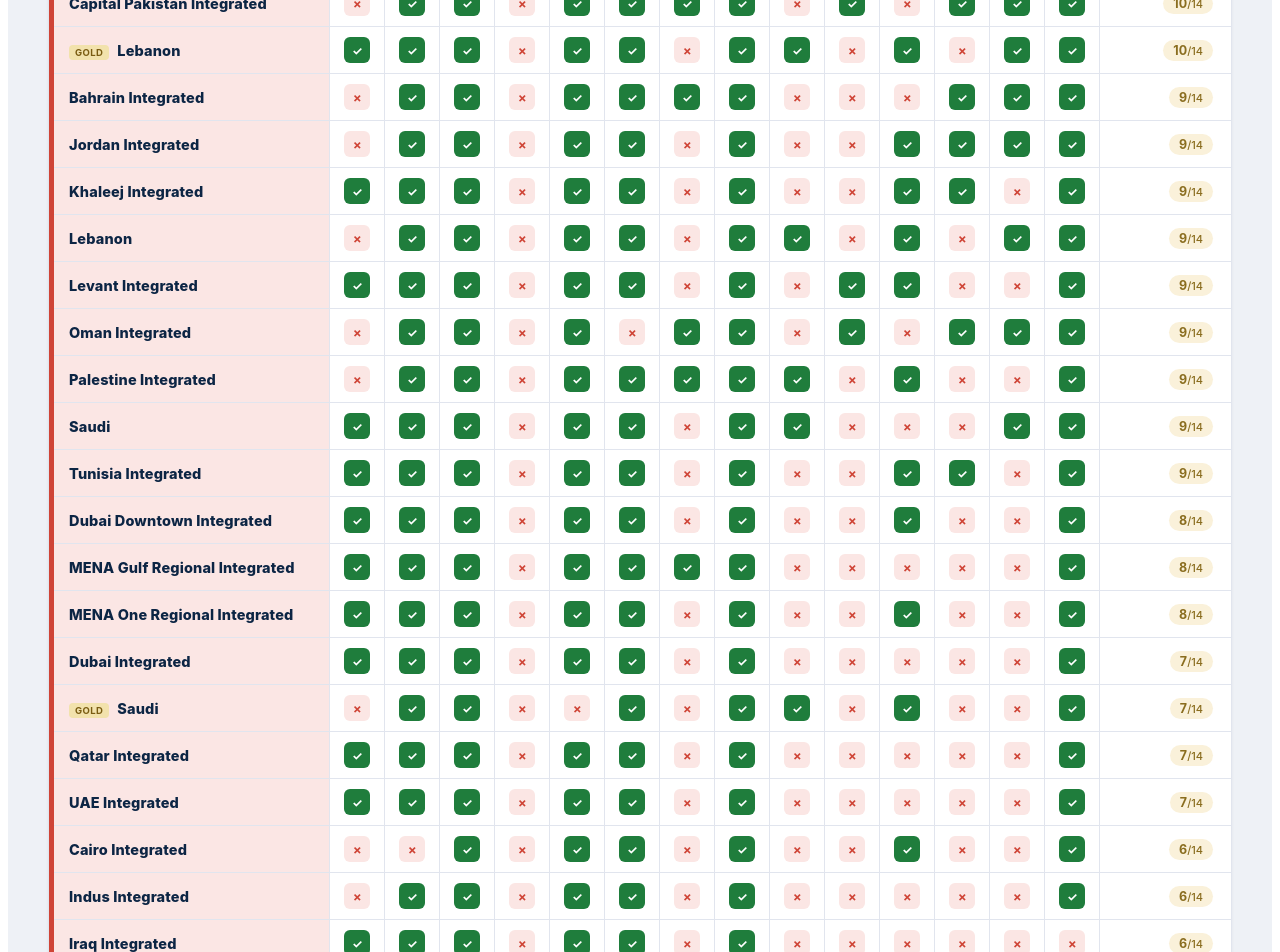
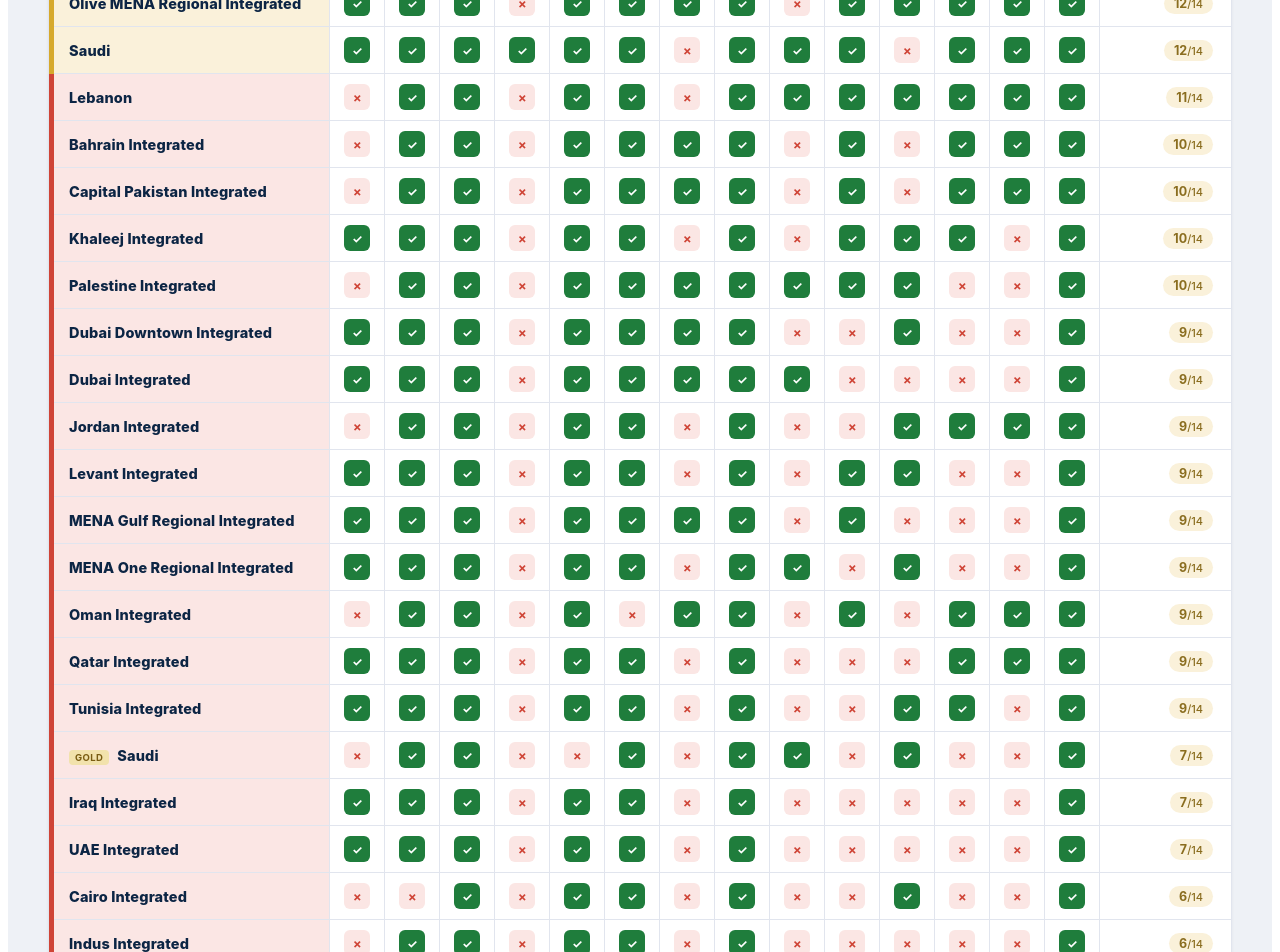
Before and after one commit to YPOMENA/ypomenachaptercommitments, a React (Vite) app: page / in a window 1280 px wide. Shown: the part 1060-2012 px from the top of the page. Built offline with nearby package versions, Linux system fonts and the light colour scheme.

Commit message:
Update App.jsx

```diff
--- a/src/App.jsx
+++ b/src/App.jsx
@@ -40,65 +40,65 @@
   "Forum data verified", "Chapter membership verified", "Minimum number of members met",
 ];
 
-/* prev = score as of the 02/06/2026 snapshot, for the vs.-last-update tooltip */
+/* prev = score for FY 2025-26 (final), for the vs.-last-year tooltip */
 const ALL_DATA = [
-  { n: "YPO Morocco Integrated",               t: "YPO",      s: 14, prev: 14,      v: [1,1,1,1,1,1,1,1,1,1,1,1,1,1] },
-  { n: "YPO Emirates Integrated",               t: "YPO",      s: 13, prev: 14,      v: [1,1,1,1,1,1,1,1,1,0,1,1,1,1] },
-  { n: "YPO Pakistan",                          t: "YPO",      s: 13, prev: 13,      v: [1,1,1,0,1,1,1,1,1,1,1,1,1,1] },
-  { n: "YPO Gold Pakistan",                     t: "YPO Gold", s: 12, prev: 12, g: 1, v: [0,1,1,0,1,1,1,1,1,1,1,1,1,1] },
-  { n: "YPO Olive MENA Regional Integrated",    t: "YPO",      s: 12, prev: 13,      v: [1,1,1,0,1,1,1,1,0,1,1,1,1,1] },
-  { n: "YPO Capital Pakistan Integrated",       t: "YPO",      s: 10, prev: 12,      v: [0,1,1,0,1,1,1,1,0,1,0,1,1,1] },
-  { n: "YPO Gold Lebanon",                      t: "YPO Gold", s: 10, prev: 13, g: 1, v: [1,1,1,0,1,1,0,1,1,0,1,0,1,1] },
-  { n: "YPO Bahrain Integrated",                t: "YPO",      s: 9,  prev: 10,      v: [0,1,1,0,1,1,1,1,0,0,0,1,1,1] },
-  { n: "YPO Jordan Integrated",                 t: "YPO",      s: 9,  prev: 13,      v: [0,1,1,0,1,1,0,1,0,0,1,1,1,1] },
-  { n: "YPO Khaleej Integrated",                t: "YPO",      s: 9,  prev: 13,      v: [1,1,1,0,1,1,0,1,0,0,1,1,0,1] },
-  { n: "YPO Lebanon",                           t: "YPO",      s: 9,  prev: 13,      v: [0,1,1,0,1,1,0,1,1,0,1,0,1,1] },
-  { n: "YPO Levant Integrated",                 t: "YPO",      s: 9,  prev: 14,      v: [1,1,1,0,1,1,0,1,0,1,1,0,0,1] },
-  { n: "YPO Oman Integrated",                   t: "YPO",      s: 9,  prev: 11,      v: [0,1,1,0,1,0,1,1,0,1,0,1,1,1] },
-  { n: "YPO Palestine Integrated",              t: "YPO",      s: 9,  prev: 12,      v: [0,1,1,0,1,1,1,1,1,0,1,0,0,1] },
-  { n: "YPO Saudi",                             t: "YPO",      s: 9,  prev: 13,      v: [1,1,1,0,1,1,0,1,1,0,0,0,1,1] },
-  { n: "YPO Tunisia Integrated",                t: "YPO",      s: 9,  prev: 14,      v: [1,1,1,0,1,1,0,1,0,0,1,1,0,1] },
-  { n: "YPO Dubai Downtown Integrated",         t: "YPO",      s: 8,  prev: 14,      v: [1,1,1,0,1,1,0,1,0,0,1,0,0,1] },
-  { n: "YPO MENA Gulf Regional Integrated",     t: "YPO",      s: 8,  prev: 13,      v: [1,1,1,0,1,1,1,1,0,0,0,0,0,1] },
-  { n: "YPO MENA One Regional Integrated",      t: "YPO",      s: 8,  prev: 14,      v: [1,1,1,0,1,1,0,1,0,0,1,0,0,1] },
-  { n: "YPO Dubai Integrated",                  t: "YPO",      s: 7,  prev: 12,      v: [1,1,1,0,1,1,0,1,0,0,0,0,0,1] },
-  { n: "YPO Gold Saudi",                        t: "YPO Gold", s: 7,  prev: 11, g: 1, v: [0,1,1,0,0,1,0,1,1,0,1,0,0,1] },
-  { n: "YPO Qatar Integrated",                  t: "YPO",      s: 7,  prev: 10,      v: [1,1,1,0,1,1,0,1,0,0,0,0,0,1] },
-  { n: "YPO UAE Integrated",                    t: "YPO",      s: 7,  prev: 14,      v: [1,1,1,0,1,1,0,1,0,0,0,0,0,1] },
-  { n: "YPO Cairo Integrated",                  t: "YPO",      s: 6,  prev: 11,      v: [0,0,1,0,1,1,0,1,0,0,1,0,0,1] },
-  { n: "YPO Indus Integrated",                  t: "YPO",      s: 6,  prev: 11,      v: [0,1,1,0,1,1,0,1,0,0,0,0,0,1] },
-  { n: "YPO Iraq Integrated",                   t: "YPO",      s: 6,  prev: 11,      v: [1,1,1,0,1,1,0,1,0,0,0,0,0,0] },
-  { n: "YPO Kuwait Integrated",                 t: "YPO",      s: 5,  prev: 10,      v: [0,1,1,0,1,0,0,1,0,0,0,0,0,1] },
+  { n: "YPO Morocco Integrated", t: "YPO", s: 14, prev: 14, v: [1, 1, 1, 1, 1, 1, 1, 1, 1, 1, 1, 1, 1, 1] },
+  { n: "YPO Emirates Integrated", t: "YPO", s: 13, prev: 14, v: [1, 1, 1, 1, 1, 1, 1, 1, 1, 0, 1, 1, 1, 1] },
+  { n: "YPO Pakistan", t: "YPO", s: 13, prev: 13, v: [1, 1, 1, 0, 1, 1, 1, 1, 1, 1, 1, 1, 1, 1] },
+  { n: "YPO Gold Lebanon", t: "YPO Gold", s: 12, prev: 13, g: 1, v: [1, 1, 1, 0, 1, 1, 0, 1, 1, 1, 1, 1, 1, 1] },
+  { n: "YPO Gold Pakistan", t: "YPO Gold", s: 12, prev: 12, g: 1, v: [0, 1, 1, 0, 1, 1, 1, 1, 1, 1, 1, 1, 1, 1] },
+  { n: "YPO Olive MENA Regional Integrated", t: "YPO", s: 12, prev: 13, v: [1, 1, 1, 0, 1, 1, 1, 1, 0, 1, 1, 1, 1, 1] },
+  { n: "YPO Saudi", t: "YPO", s: 12, prev: 13, v: [1, 1, 1, 1, 1, 1, 0, 1, 1, 1, 0, 1, 1, 1] },
+  { n: "YPO Lebanon", t: "YPO", s: 11, prev: 13, v: [0, 1, 1, 0, 1, 1, 0, 1, 1, 1, 1, 1, 1, 1] },
+  { n: "YPO Bahrain Integrated", t: "YPO", s: 10, prev: 11, v: [0, 1, 1, 0, 1, 1, 1, 1, 0, 1, 0, 1, 1, 1] },
+  { n: "YPO Capital Pakistan Integrated", t: "YPO", s: 10, prev: 12, v: [0, 1, 1, 0, 1, 1, 1, 1, 0, 1, 0, 1, 1, 1] },
+  { n: "YPO Khaleej Integrated", t: "YPO", s: 10, prev: 13, v: [1, 1, 1, 0, 1, 1, 0, 1, 0, 1, 1, 1, 0, 1] },
+  { n: "YPO Palestine Integrated", t: "YPO", s: 10, prev: 12, v: [0, 1, 1, 0, 1, 1, 1, 1, 1, 1, 1, 0, 0, 1] },
+  { n: "YPO Dubai Downtown Integrated", t: "YPO", s: 9, prev: 14, v: [1, 1, 1, 0, 1, 1, 1, 1, 0, 0, 1, 0, 0, 1] },
+  { n: "YPO Dubai Integrated", t: "YPO", s: 9, prev: 13, v: [1, 1, 1, 0, 1, 1, 1, 1, 1, 0, 0, 0, 0, 1] },
+  { n: "YPO Jordan Integrated", t: "YPO", s: 9, prev: 13, v: [0, 1, 1, 0, 1, 1, 0, 1, 0, 0, 1, 1, 1, 1] },
+  { n: "YPO Levant Integrated", t: "YPO", s: 9, prev: 14, v: [1, 1, 1, 0, 1, 1, 0, 1, 0, 1, 1, 0, 0, 1] },
+  { n: "YPO MENA Gulf Regional Integrated", t: "YPO", s: 9, prev: 13, v: [1, 1, 1, 0, 1, 1, 1, 1, 0, 1, 0, 0, 0, 1] },
+  { n: "YPO MENA One Regional Integrated", t: "YPO", s: 9, prev: 14, v: [1, 1, 1, 0, 1, 1, 0, 1, 1, 0, 1, 0, 0, 1] },
+  { n: "YPO Oman Integrated", t: "YPO", s: 9, prev: 11, v: [0, 1, 1, 0, 1, 0, 1, 1, 0, 1, 0, 1, 1, 1] },
+  { n: "YPO Qatar Integrated", t: "YPO", s: 9, prev: 10, v: [1, 1, 1, 0, 1, 1, 0, 1, 0, 0, 0, 1, 1, 1] },
+  { n: "YPO Tunisia Integrated", t: "YPO", s: 9, prev: 14, v: [1, 1, 1, 0, 1, 1, 0, 1, 0, 0, 1, 1, 0, 1] },
+  { n: "YPO Gold Saudi", t: "YPO Gold", s: 7, prev: 11, g: 1, v: [0, 1, 1, 0, 0, 1, 0, 1, 1, 0, 1, 0, 0, 1] },
+  { n: "YPO Iraq Integrated", t: "YPO", s: 7, prev: 11, v: [1, 1, 1, 0, 1, 1, 0, 1, 0, 0, 0, 0, 0, 1] },
+  { n: "YPO UAE Integrated", t: "YPO", s: 7, prev: 14, v: [1, 1, 1, 0, 1, 1, 0, 1, 0, 0, 0, 0, 0, 1] },
+  { n: "YPO Cairo Integrated", t: "YPO", s: 6, prev: 10, v: [0, 0, 1, 0, 1, 1, 0, 1, 0, 0, 1, 0, 0, 1] },
+  { n: "YPO Indus Integrated", t: "YPO", s: 6, prev: 11, v: [0, 1, 1, 0, 1, 1, 0, 1, 0, 0, 0, 0, 0, 1] },
+  { n: "YPO Kuwait Integrated", t: "YPO", s: 5, prev: 10, v: [0, 1, 1, 0, 1, 0, 0, 1, 0, 0, 0, 0, 0, 1] },
 ];
 
 const PREV_DATA = [
-  { n: "YPO UAE Integrated", t: "YPO", s: 14, v: [1, 1, 1, 1, 1, 1, 1, 1, 1, 1, 1, 1, 1, 1] },
+  { n: "YPO Dubai Downtown Integrated", t: "YPO", s: 14, v: [1, 1, 1, 1, 1, 1, 1, 1, 1, 1, 1, 1, 1, 1] },
+  { n: "YPO Emirates Integrated", t: "YPO", s: 14, v: [1, 1, 1, 1, 1, 1, 1, 1, 1, 1, 1, 1, 1, 1] },
   { n: "YPO Levant Integrated", t: "YPO", s: 14, v: [1, 1, 1, 1, 1, 1, 1, 1, 1, 1, 1, 1, 1, 1] },
   { n: "YPO MENA One Regional Integrated", t: "YPO", s: 14, v: [1, 1, 1, 1, 1, 1, 1, 1, 1, 1, 1, 1, 1, 1] },
-  { n: "YPO Dubai Downtown Integrated", t: "YPO", s: 14, v: [1, 1, 1, 1, 1, 1, 1, 1, 1, 1, 1, 1, 1, 1] },
-  { n: "YPO Emirates Integrated", t: "YPO", s: 14, v: [1, 1, 1, 1, 1, 1, 1, 1, 1, 1, 1, 1, 1, 1] },
   { n: "YPO Morocco Integrated", t: "YPO", s: 14, v: [1, 1, 1, 1, 1, 1, 1, 1, 1, 1, 1, 1, 1, 1] },
   { n: "YPO Tunisia Integrated", t: "YPO", s: 14, v: [1, 1, 1, 1, 1, 1, 1, 1, 1, 1, 1, 1, 1, 1] },
-  { n: "YPO Olive MENA Regional Integrated", t: "YPO", s: 13, v: [1, 1, 1, 1, 0, 1, 1, 1, 1, 1, 1, 1, 1, 1] },
+  { n: "YPO UAE Integrated", t: "YPO", s: 14, v: [1, 1, 1, 1, 1, 1, 1, 1, 1, 1, 1, 1, 1, 1] },
+  { n: "YPO Dubai Integrated", t: "YPO", s: 13, v: [1, 1, 1, 1, 1, 1, 1, 1, 1, 1, 0, 1, 1, 1] },
   { n: "YPO Gold Lebanon", t: "YPO Gold", s: 13, g: 1, v: [1, 1, 1, 1, 0, 1, 1, 1, 1, 1, 1, 1, 1, 1] },
   { n: "YPO Jordan Integrated", t: "YPO", s: 13, v: [0, 1, 1, 1, 1, 1, 1, 1, 1, 1, 1, 1, 1, 1] },
+  { n: "YPO Khaleej Integrated", t: "YPO", s: 13, v: [1, 1, 1, 1, 1, 1, 1, 1, 0, 1, 1, 1, 1, 1] },
   { n: "YPO Lebanon", t: "YPO", s: 13, v: [0, 1, 1, 1, 1, 1, 1, 1, 1, 1, 1, 1, 1, 1] },
+  { n: "YPO MENA Gulf Regional Integrated", t: "YPO", s: 13, v: [1, 1, 1, 1, 1, 1, 1, 1, 1, 1, 0, 1, 1, 1] },
+  { n: "YPO Olive MENA Regional Integrated", t: "YPO", s: 13, v: [1, 1, 1, 1, 0, 1, 1, 1, 1, 1, 1, 1, 1, 1] },
   { n: "YPO Pakistan", t: "YPO", s: 13, v: [1, 1, 1, 1, 0, 1, 1, 1, 1, 1, 1, 1, 1, 1] },
   { n: "YPO Saudi", t: "YPO", s: 13, v: [1, 1, 1, 1, 1, 1, 1, 1, 1, 1, 0, 1, 1, 1] },
-  { n: "YPO Khaleej Integrated", t: "YPO", s: 13, v: [1, 1, 1, 1, 1, 1, 1, 1, 0, 1, 1, 1, 1, 1] },
-  { n: "YPO MENA Gulf Regional Integrated", t: "YPO", s: 13, v: [1, 1, 1, 1, 1, 1, 1, 1, 1, 1, 0, 1, 1, 1] },
   { n: "YPO Capital Pakistan Integrated", t: "YPO", s: 12, v: [0, 1, 1, 1, 1, 1, 1, 1, 1, 1, 0, 1, 1, 1] },
-  { n: "YPO Dubai Integrated", t: "YPO", s: 12, v: [1, 1, 1, 0, 1, 1, 1, 1, 1, 1, 0, 1, 1, 1] },
   { n: "YPO Gold Pakistan", t: "YPO Gold", s: 12, g: 1, v: [0, 1, 1, 0, 1, 1, 1, 1, 1, 1, 1, 1, 1, 1] },
   { n: "YPO Palestine Integrated", t: "YPO", s: 12, v: [0, 1, 1, 1, 0, 1, 1, 1, 1, 1, 1, 1, 1, 1] },
-  { n: "YPO Oman Integrated", t: "YPO", s: 11, v: [0, 1, 1, 1, 0, 1, 1, 1, 1, 1, 0, 1, 1, 1] },
+  { n: "YPO Bahrain Integrated", t: "YPO", s: 11, v: [0, 1, 1, 1, 0, 1, 1, 1, 1, 1, 0, 1, 1, 1] },
   { n: "YPO Gold Saudi", t: "YPO Gold", s: 11, g: 1, v: [0, 1, 1, 1, 0, 1, 1, 1, 1, 1, 0, 1, 1, 1] },
-  { n: "YPO Cairo Integrated", t: "YPO", s: 11, v: [0, 1, 1, 1, 0, 1, 1, 1, 1, 0, 1, 1, 1, 1] },
   { n: "YPO Indus Integrated", t: "YPO", s: 11, v: [0, 1, 1, 0, 1, 1, 1, 1, 1, 1, 0, 1, 1, 1] },
   { n: "YPO Iraq Integrated", t: "YPO", s: 11, v: [1, 1, 1, 1, 0, 1, 1, 1, 1, 0, 0, 1, 1, 1] },
+  { n: "YPO Oman Integrated", t: "YPO", s: 11, v: [0, 1, 1, 1, 0, 1, 1, 1, 1, 1, 0, 1, 1, 1] },
+  { n: "YPO Cairo Integrated", t: "YPO", s: 10, v: [0, 0, 1, 1, 0, 1, 1, 1, 1, 0, 1, 1, 1, 1] },
+  { n: "YPO Kuwait Integrated", t: "YPO", s: 10, v: [0, 1, 1, 1, 0, 1, 1, 1, 1, 0, 0, 1, 1, 1] },
   { n: "YPO Qatar Integrated", t: "YPO", s: 10, v: [1, 1, 1, 1, 0, 1, 0, 1, 1, 0, 0, 1, 1, 1] },
-  { n: "YPO Bahrain Integrated", t: "YPO", s: 10, v: [0, 1, 1, 1, 0, 1, 1, 1, 1, 0, 0, 1, 1, 1] },
-  { n: "YPO Kuwait Integrated", t: "YPO", s: 10, v: [0, 1, 1, 1, 0, 1, 1, 1, 1, 0, 0, 1, 1, 1] },
 ];
 
 /* Merged current-vs-previous dataset for the Compare tab */
@@ -264,7 +264,7 @@
           Chapter Commitments by Status
         </h1>
         <p style={{ fontSize: 13.5, color: MUTED, marginTop: 10, marginBottom: 18 }}>
-          Commitment fulfilment across all MENA chapters · {year === "current" ? "As of 13 July 2026" : year === "previous" ? "As of 6 February 2026" : "6 February 2026 → 13 July 2026"}
+          Commitment fulfilment across all MENA chapters · {year === "current" ? "As of 28 July 2026" : year === "previous" ? "FY 2025–26 final results" : "FY 2025–26 (final) → FY 2026–27 (as of 28 July 2026)"}
         </p>
 
         <div className="no-print" style={{ display: "inline-flex", background: "#fff", border: `1px solid ${CARD_BORDER}`, borderRadius: 10, padding: 4, gap: 2 }}>
@@ -289,12 +289,12 @@
         </div>
         {year === "previous" && (
           <div style={{ marginTop: 12, fontSize: 12, color: AMBER_TEXT, background: AMBER_PALE, display: "inline-block", padding: "6px 12px", borderRadius: 8 }}>
-            Viewing the 02/06/2026 snapshot from the prior fiscal year — read-only reference, not the current status.
+            Viewing FY 2025–26's final results — read-only reference, not the current status.
           </div>
         )}
         {year === "compare" && (
           <div style={{ marginTop: 12, fontSize: 12, color: AMBER_TEXT, background: AMBER_PALE, display: "inline-block", padding: "6px 12px", borderRadius: 8 }}>
-            Comparing the 02/06/2026 snapshot to today, 13 July 2026. Most of the region-wide decline reflects the new fiscal year resetting annual commitments, not new non-compliance.
+            Comparing FY 2025–26's final results to today, 28 July 2026. Most of the region-wide decline reflects the new fiscal year resetting annual commitments, not new non-compliance.
           </div>
         )}
       </div>
@@ -514,8 +514,8 @@
                             <div style={{ fontWeight: 700, marginBottom: 4, fontSize: 12 }}>{d.n}</div>
                             <div style={{ fontSize: 11 }}>{LABELS_FULL[i]}</div>
                             <div style={{ marginTop: 4 }}>
-                              {changed === 1 && <span style={{ color: "#8fe0a8" }}>▲ Gained since 02/06/2026</span>}
-                              {changed === -1 && <span style={{ color: "#ff9d92" }}>▼ Lost since 02/06/2026</span>}
+                              {changed === 1 && <span style={{ color: "#8fe0a8" }}>▲ Gained since FY 2025–26</span>}
+                              {changed === -1 && <span style={{ color: "#ff9d92" }}>▼ Lost since FY 2025–26</span>}
                               {changed === 0 && <span style={{ color: "#c9d3e0" }}>Unchanged — {val ? "still met" : "still not met"}</span>}
                             </div>
                           </div>
@@ -592,7 +592,7 @@
                         <div style={{ fontWeight: 700, marginBottom: 4 }}>{d.n}</div>
                         {delta != null && (
                           <div style={{ color: delta === 0 ? "#c9d3e0" : delta > 0 ? "#8fe0a8" : "#ff9d92" }}>
-                            {delta === 0 ? "Unchanged" : delta > 0 ? `▲ up ${delta} vs 02/06/2026` : `▼ down ${Math.abs(delta)} vs 02/06/2026`}
+                            {delta === 0 ? "Unchanged" : delta > 0 ? `▲ up ${delta} vs FY 2025–26` : `▼ down ${Math.abs(delta)} vs FY 2025–26`}
                           </div>
                         )}
                       </div>
@@ -612,7 +612,7 @@
 
       {year === "current" && (
         <p style={{ fontSize: 11.5, color: MUTED, marginTop: 14 }}>
-          Scores reflect the fiscal year that began 7/1/2026. Several annual commitments (Officer ID, Conduct Cmte, Learning Cal, Forum Mod, Forum Data, Membership) reset at FY start and aren't due until later in the year — hover a "Total met" pill for the change vs. the 02/06/2026 snapshot.
+          Scores reflect the fiscal year that began 7/1/2026. Several annual commitments (Officer ID, Conduct Cmte, Learning Cal, Forum Mod, Forum Data, Membership) reset at FY start and aren't due until later in the year — hover a "Total met" pill for the change vs. FY 2025–26's final results.
         </p>
       )}
 
```
